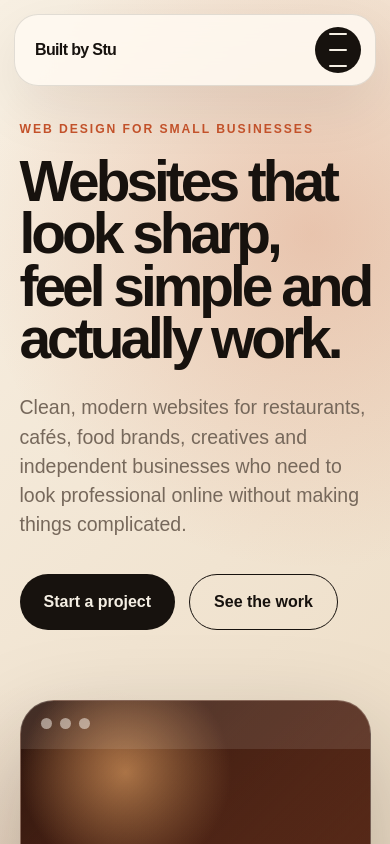
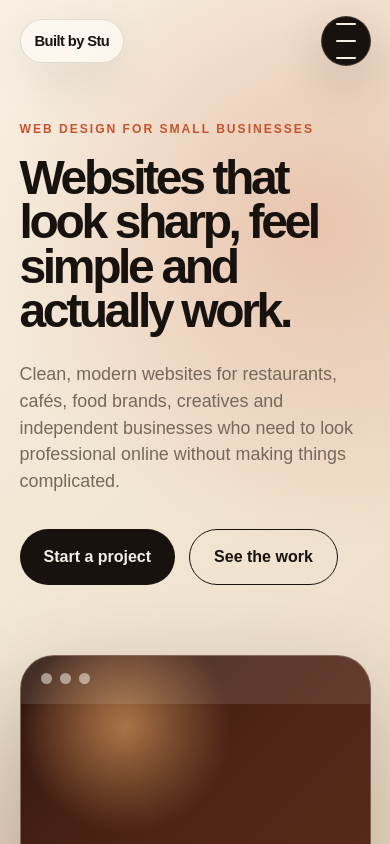
Before and after one commit to stucottam-maker/webdesignsite, a React (Vite) app: page / in a window 390 px wide. Shown: the top 844 px of the page. Built offline with nearby package versions, Linux system fonts and the light colour scheme.

Commit message:
Refactor site header and logo styles for responsiveness

```diff
--- a/src/style.css
+++ b/src/style.css
@@ -39,32 +39,33 @@ button {
 
 .site-header {
   position: fixed;
-  top: 18px;
-  left: 50%;
-  transform: translateX(-50%);
-  width: min(1120px, calc(100% - 32px));
+  top: 24px;
+  left: 6vw;
+  right: 6vw;
   z-index: 50;
-  padding: 12px 14px 12px 20px;
   display: flex;
   justify-content: space-between;
   align-items: center;
-  background: rgba(255, 250, 242, 0.86);
-  border: 1px solid var(--line);
-  border-radius: 999px;
-  backdrop-filter: blur(18px);
-  box-shadow: 0 20px 60px rgba(23, 18, 14, 0.08);
+  pointer-events: none;
 }
 
 .logo {
   font-size: 1rem;
   font-weight: 900;
   letter-spacing: -0.04em;
+  padding: 12px 18px;
+  border-radius: 999px;
+  background: rgba(255, 250, 242, 0.78);
+  border: 1px solid var(--line);
+  backdrop-filter: blur(18px);
+  box-shadow: 0 16px 50px rgba(23, 18, 14, 0.08);
+  pointer-events: auto;
 }
 
 .menu-toggle {
-  width: 46px;
-  height: 46px;
-  border: 1px solid var(--line);
+  width: 56px;
+  height: 56px;
+  border: 1px solid rgba(245, 239, 228, 0.18);
   border-radius: 999px;
   background: var(--black);
   display: grid;
@@ -73,11 +74,13 @@ button {
   cursor: pointer;
   position: relative;
   z-index: 60;
+  box-shadow: 0 18px 50px rgba(23, 18, 14, 0.18);
+  pointer-events: auto;
 }
 
 .menu-toggle span {
   display: block;
-  width: 18px;
+  width: 20px;
   height: 2px;
   background: var(--cream);
   border-radius: 999px;
@@ -98,7 +101,7 @@ button {
 
 .nav-dropdown {
   position: absolute;
-  top: calc(100% + 12px);
+  top: calc(100% + 14px);
   right: 0;
   width: min(280px, calc(100vw - 32px));
   padding: 12px;
@@ -168,9 +171,9 @@ h3 {
 }
 
 h1 {
-  max-width: 860px;
+  max-width: 820px;
   margin-bottom: 28px;
-  font-size: clamp(4rem, 8.5vw, 8.4rem);
+  font-size: clamp(3.4rem, 7.2vw, 7rem);
 }
 
 h2 {
@@ -185,10 +188,10 @@ h3 {
 }
 
 .hero-copy p:not(.eyebrow) {
-  max-width: 590px;
+  max-width: 560px;
   margin-bottom: 34px;
   color: var(--muted);
-  font-size: 1.22rem;
+  font-size: 1.12rem;
 }
 
 .hero-buttons {
@@ -616,9 +619,9 @@ h3 {
 
 @media (max-width: 950px) {
   .site-header {
-    position: fixed;
-    top: 14px;
-    width: calc(100% - 28px);
+    top: 18px;
+    left: 5vw;
+    right: 5vw;
   }
 
   .hero {
@@ -652,7 +655,19 @@ h3 {
 
 @media (max-width: 620px) {
   .site-header {
-    border-radius: 24px;
+    top: 16px;
+    left: 5vw;
+    right: 5vw;
+  }
+
+  .logo {
+    font-size: 0.92rem;
+    padding: 10px 14px;
+  }
+
+  .menu-toggle {
+    width: 50px;
+    height: 50px;
   }
 
   .hero,
@@ -663,7 +678,7 @@ h3 {
   }
 
   h1 {
-    font-size: 3.55rem;
+    font-size: 3rem;
   }
 
   h2 {
```
